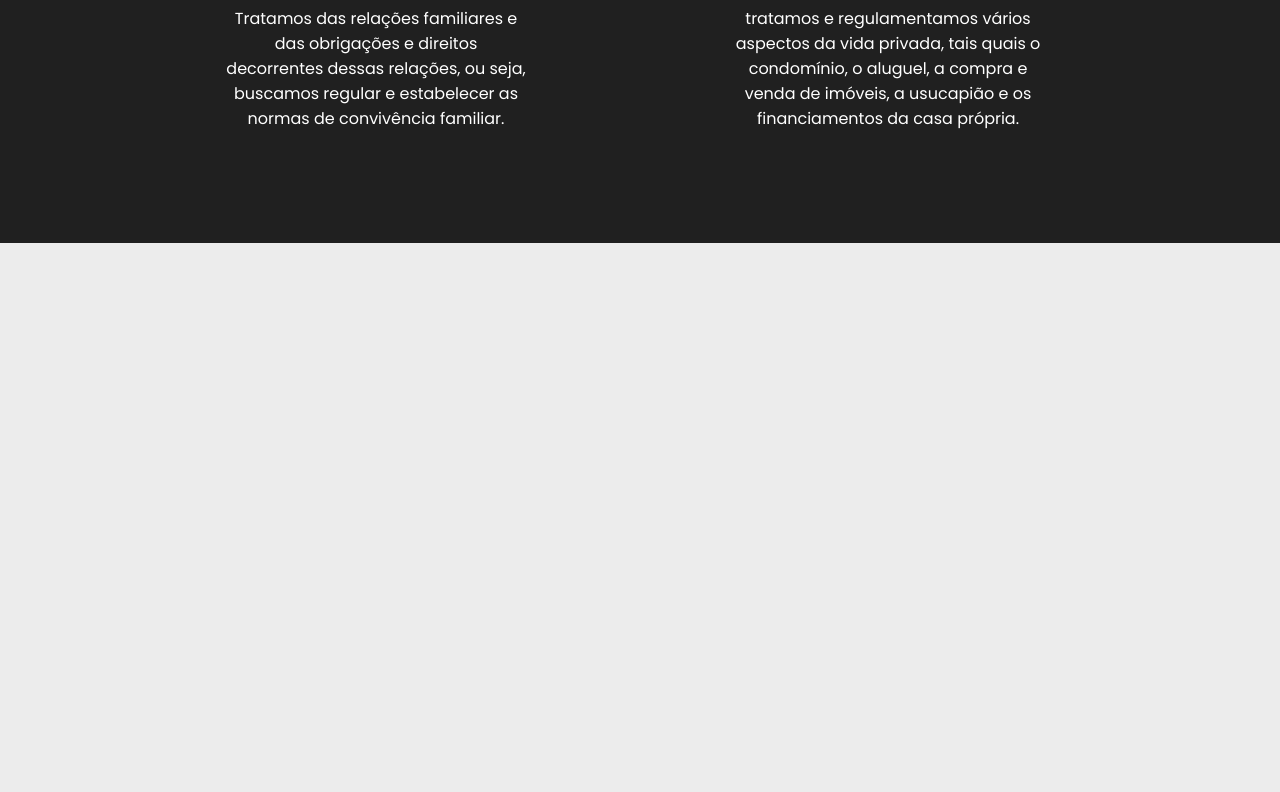
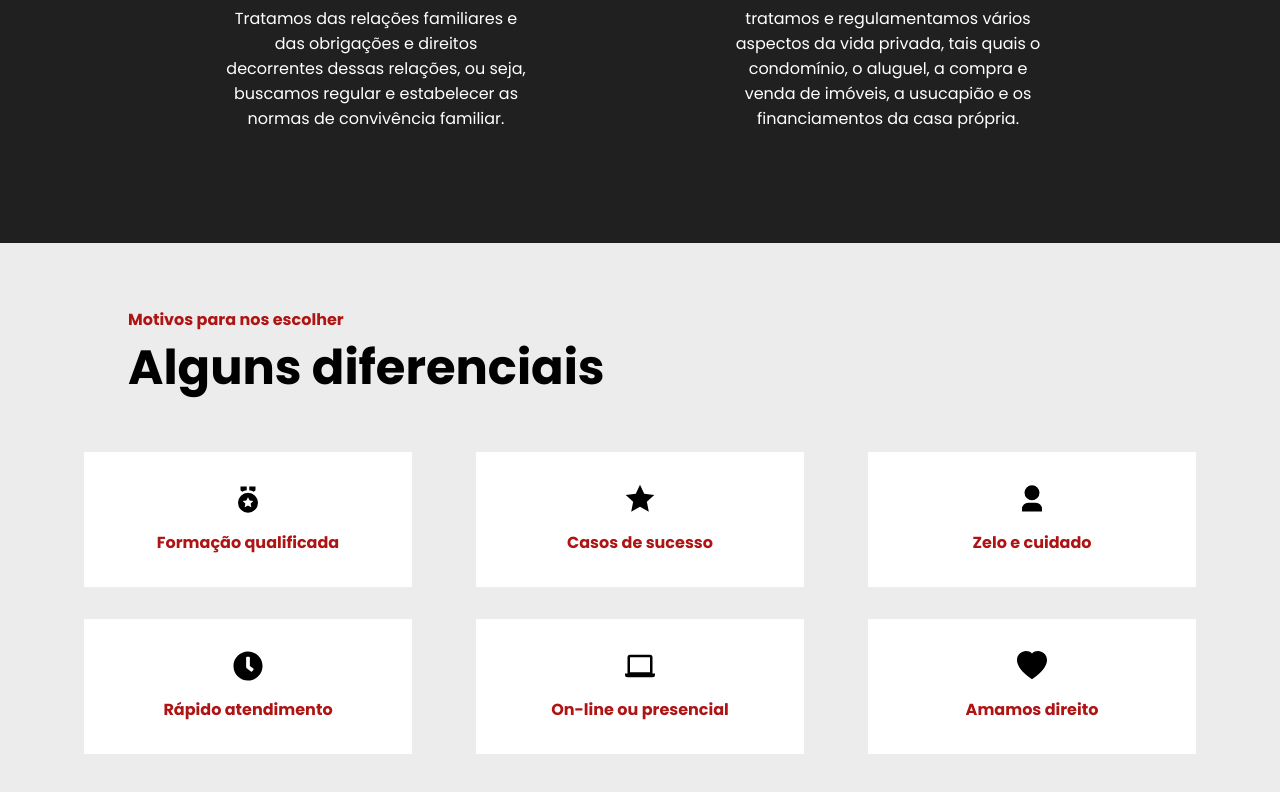
Before and after one commit to evaaldo/SITE-ADVOCACIA, a React (Create React App) app: page / in a window 1280 px wide. Shown: the part 1899-2691 px from the top of the page. Before the commit the page ends 2142 px from the top, so only its background shows below. Built offline with nearby package versions, Linux system fonts and the light colour scheme.

Commit message:
Criação da aba de diferenciais

```diff
--- /dev/null
+++ b/src/Componentes/Diferenciais/Diferenciais.css
@@ -0,0 +1,43 @@
+.diferenciais {
+    padding: 4em 8em;
+}
+
+.diferenciais__subtitulo {
+    color: var(--vermelho);
+}
+
+.diferenciais__titulo {
+    font-size: 3em;
+}
+
+.diferenciais__itens {
+    margin-top: 3em;
+    display: flex;
+    justify-content: center;
+    align-items: center;
+    flex-direction: column;
+    gap: 2em;
+}
+
+.diferenciais__item {
+    display: flex;
+    justify-content: center;
+    align-items: center;
+    gap: 4em;
+}
+
+.item {
+    width: 200px;
+    display: flex;
+    flex-direction: column;
+    justify-content: center;
+    align-items: center;
+    gap: 1em;
+    padding: 2em 4em;
+    background-color: var(--branco);
+    transition: .2s;
+}
+
+.item:hover {
+    transform: scale(1.05);
+}
--- /dev/null
+++ b/src/Componentes/Diferenciais/Diferenciais.jsx
@@ -0,0 +1,49 @@
+import './Diferenciais.css'
+
+import { RiMedalFill } from 'react-icons/ri'
+import { RiStarFill } from 'react-icons/ri'
+import { RiUser3Fill } from 'react-icons/ri'
+import { FaClock } from 'react-icons/fa'
+import { GrPersonalComputer } from 'react-icons/gr'
+import { BsHeartFill } from 'react-icons/bs'
+
+export default function Diferenciais() {
+
+    return(
+        <div className='diferenciais'>
+            <h4 className='diferenciais__subtitulo'>Motivos para nos escolher</h4>
+            <h1 className='diferenciais__titulo'>Alguns diferenciais</h1>
+            <div className='diferenciais__itens'>
+                <div className='diferenciais__item'>
+                    <div className='item'>
+                        <RiMedalFill size={30}/>
+                        <h4 className='diferenciais__subtitulo'>Formação qualificada</h4>
+                    </div>
+                    <div className='item'>
+                        <RiStarFill size={30}/>
+                        <h4 className='diferenciais__subtitulo'>Casos de sucesso</h4>
+                    </div>
+                    <div className='item'>
+                        <RiUser3Fill size={30}/>
+                        <h4 className='diferenciais__subtitulo'>Zelo e cuidado</h4>
+                    </div>
+                </div>
+                <div className='diferenciais__item'>
+                    <div className='item'>
+                        <FaClock size={30}/>
+                        <h4 className='diferenciais__subtitulo'>Rápido atendimento</h4>
+                    </div>
+                    <div className='item'>
+                        <GrPersonalComputer size={30}/>
+                        <h4 className='diferenciais__subtitulo'>On-line ou presencial</h4>
+                    </div>
+                    <div className='item'>
+                        <BsHeartFill size={30}/>
+                        <h4 className='diferenciais__subtitulo'>Amamos direito</h4>
+                    </div>
+                </div>
+            </div>
+        </div>
+    )
+
+}
--- a/src/Paginas/PaginaInicial/index.jsx
+++ b/src/Paginas/PaginaInicial/index.jsx
@@ -1,5 +1,6 @@
 import AreaDeAtuacao from "../../Componentes/AreasDeAtuacao";
 import Cabecalho from "../../Componentes/Cabecalho";
+import Diferenciais from "../../Componentes/Diferenciais/Diferenciais";
 import SobreNos from "../../Componentes/SobreNos";
 
 export default function PaginaInicial() {
@@ -9,6 +10,7 @@ export default function PaginaInicial() {
             <Cabecalho/>
             <SobreNos/>
             <AreaDeAtuacao/>
+            <Diferenciais/>
         </>
     )
 
```
